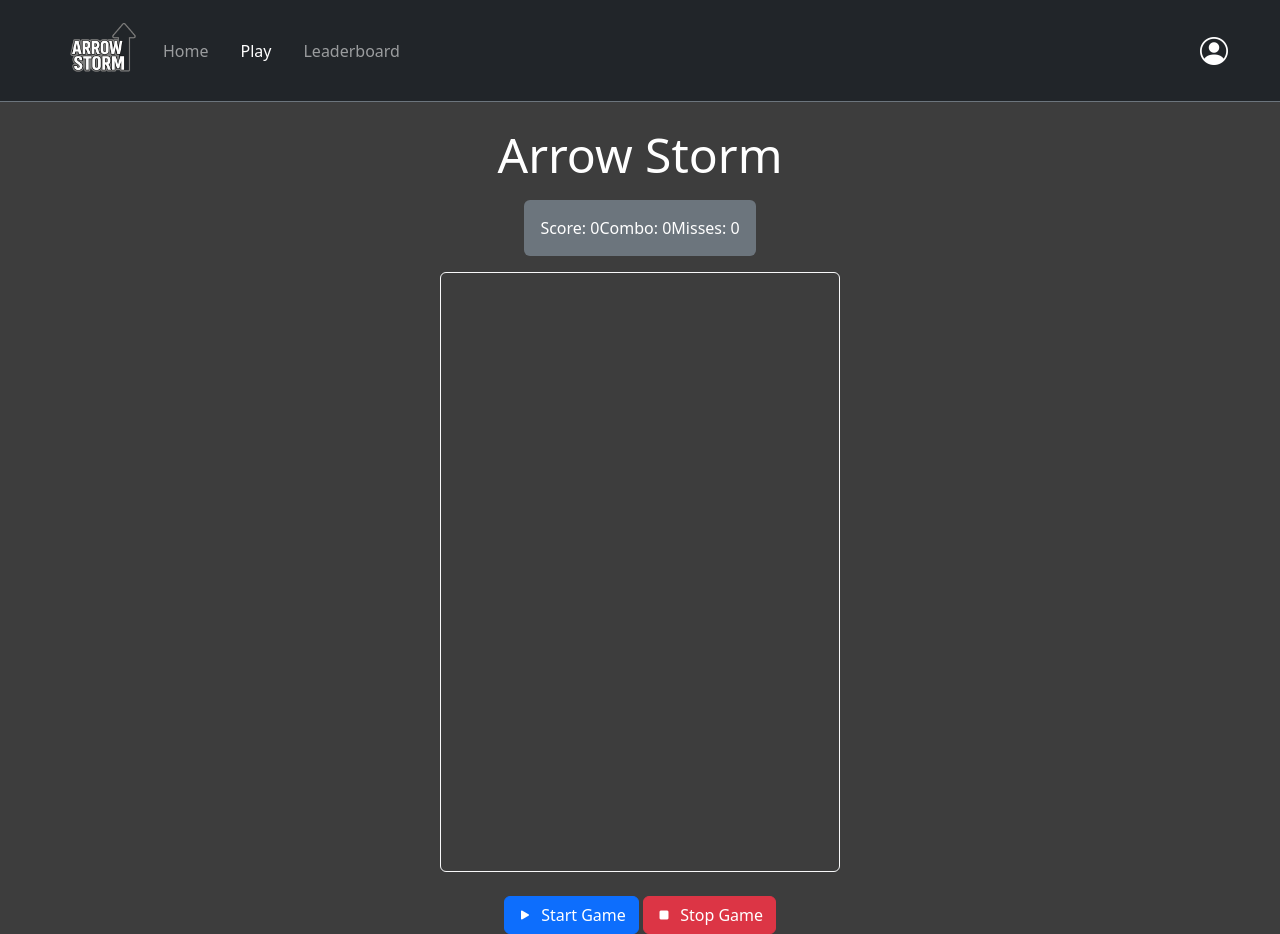
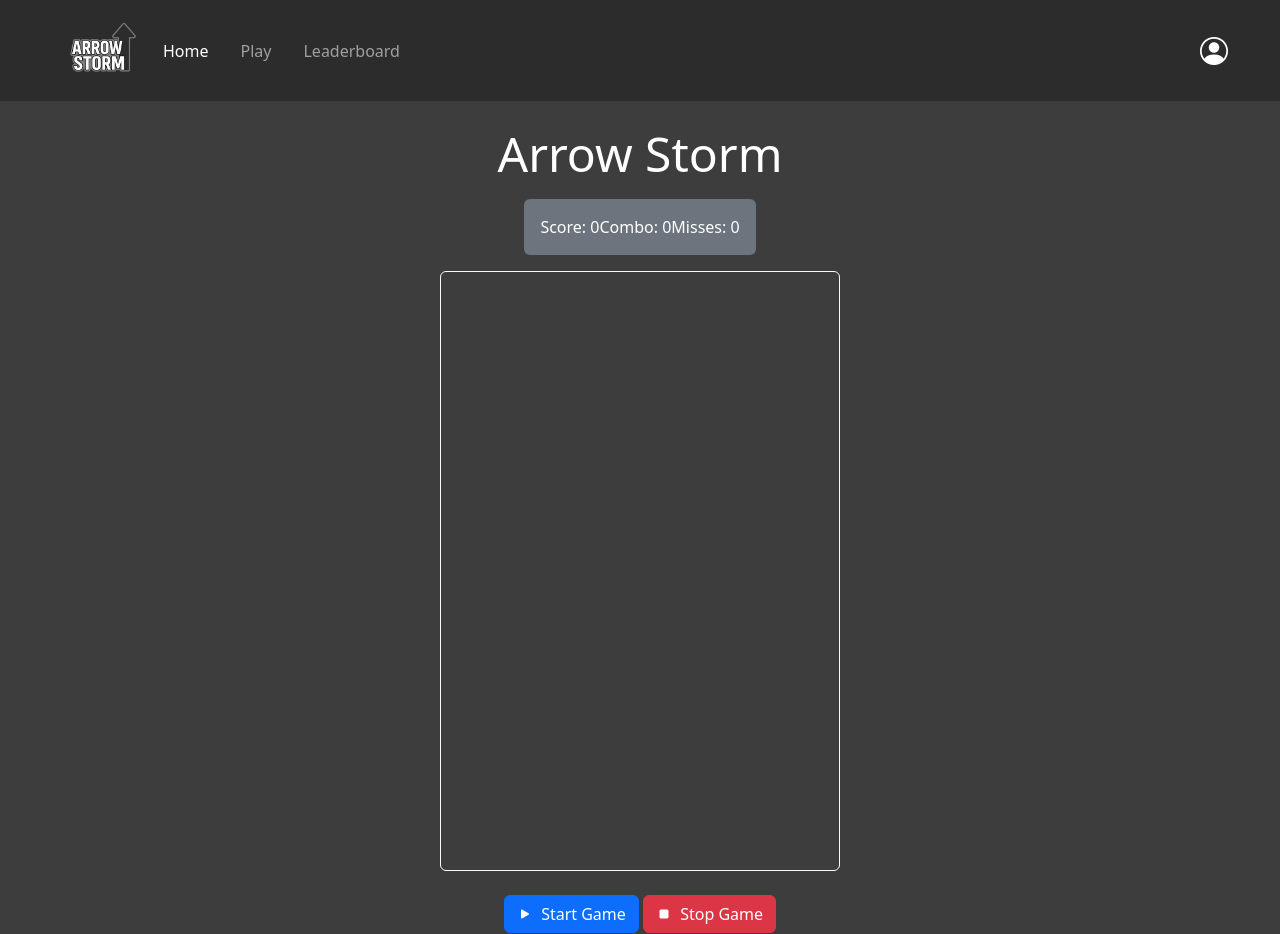
Before and after one commit to dhronm/ITI-200-DDR-Game, a plain HTML site: page game.html in a window 1280 px wide. Drawn offline with nearby package versions, Linux system fonts and the light colour scheme.

Commit message:
Add files via upload

```diff
--- a/game.html
+++ b/game.html
@@ -16,23 +16,30 @@
   </head>
 
   <body>
-    <!-- Navbar -->
-    <nav class="navbar navbar-expand-lg navbar-dark bg-dark border-bottom border-secondary">
-      <div class="container-fluid ps-4">
+        <!-- This is the navbar -->
+        <nav class="navbar navbar-expand-lg navbar-dark">
+            <div class="container-fluid d-flex align-items-center justify-content-start ps-4">
                 <a class="navbar-brand" href="#">
-          <img src="/img/logo.png" alt="Arrow Storm" width="75" height="75" />
+                <!-- logo is here -->
+                <img src="/img/logo.png" alt="Arrow Storm" width="75" height="75">
                 </a>
+                <!-- navbar options we can change these as needed for now
+                     I just made home, play, and Leaderboard -->
                 <ul class="navbar-nav flex-row">
                 <li class="nav-item me-3">
-            <a class="nav-link" href="index.html">Home</a>
+                    <a class="nav-link active" href="#">Home</a>
                 </li>
                 <li class="nav-item me-3">
-            <a class="nav-link active" href="#">Play</a>
+                    <a class="nav-link" href="game.html">Play</a>
                 </li>
                 <li class="nav-item me-3">
-            <a class="nav-link" href="leaderboard.html">Leaderboard</a>
+                    <a class="nav-link"  href="leaderboard.html">Leaderboard</a>
                 </li>
                 </ul>
+                <!-- Sign in logo im not sure how you do a pop up
+                     card for gettin user info for sign in but im sure
+                     we dont need that implemteded at the moment and
+                     we can ask thiago -->
                 <a href="#" class="text-white ms-auto">
                 <i class="bi bi-person-circle fs-3"></i>
                 </a>
```
Lines whose indentation alone changed are shown as unchanged.
